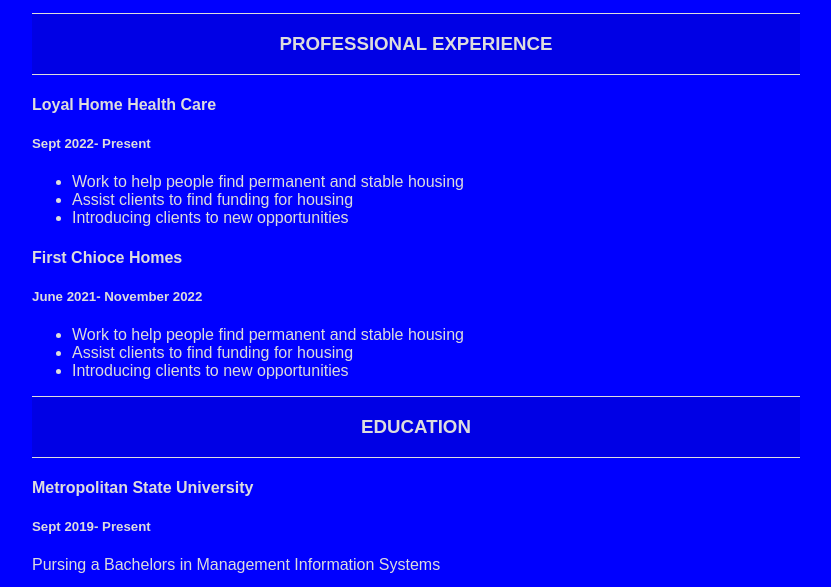
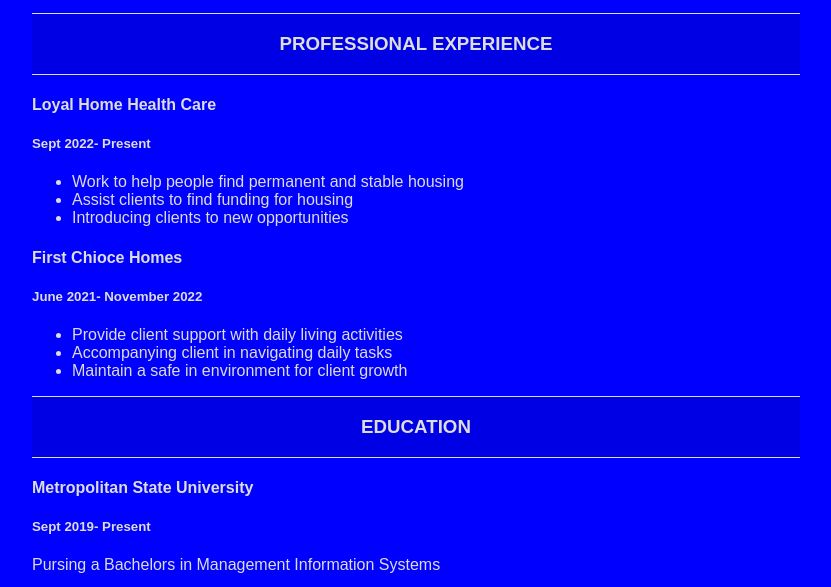
Before and after one commit to awarsame3844/awarsame3844.github.io, a plain HTML site: page index.html in a window 1280 px wide. Shown: the part 207-794 px from the top of the page, without its empty margins (224-1055 px from the left). Drawn offline with Linux system fonts and the light colour scheme.

Commit message:
Update index.html

```diff
--- a/index.html
+++ b/index.html
@@ -30,9 +30,9 @@
     <h4>First Chioce Homes</h4>
     <h5>June 2021- November 2022</h5>
   <ul>
-     <li>Work to help people find permanent and stable housing</li>
-     <li>Assist clients to find funding for housing</li>
-     <li>Introducing clients to new opportunities</li>
+     <li>Provide client support with daily living activities</li>
+     <li>Accompanying client in navigating daily tasks</li>
+     <li>Maintain a safe in environment for client growth</li>
    <ul>
   </div>
 
```
